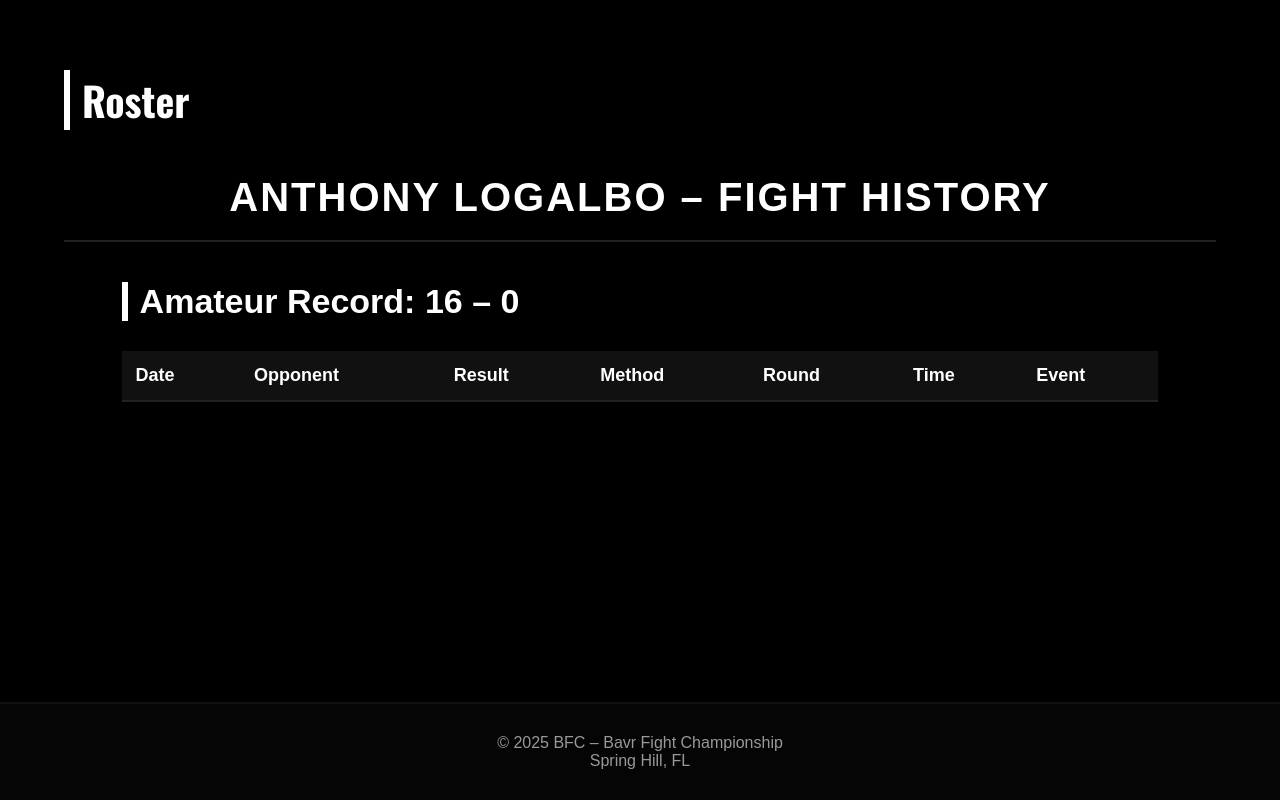
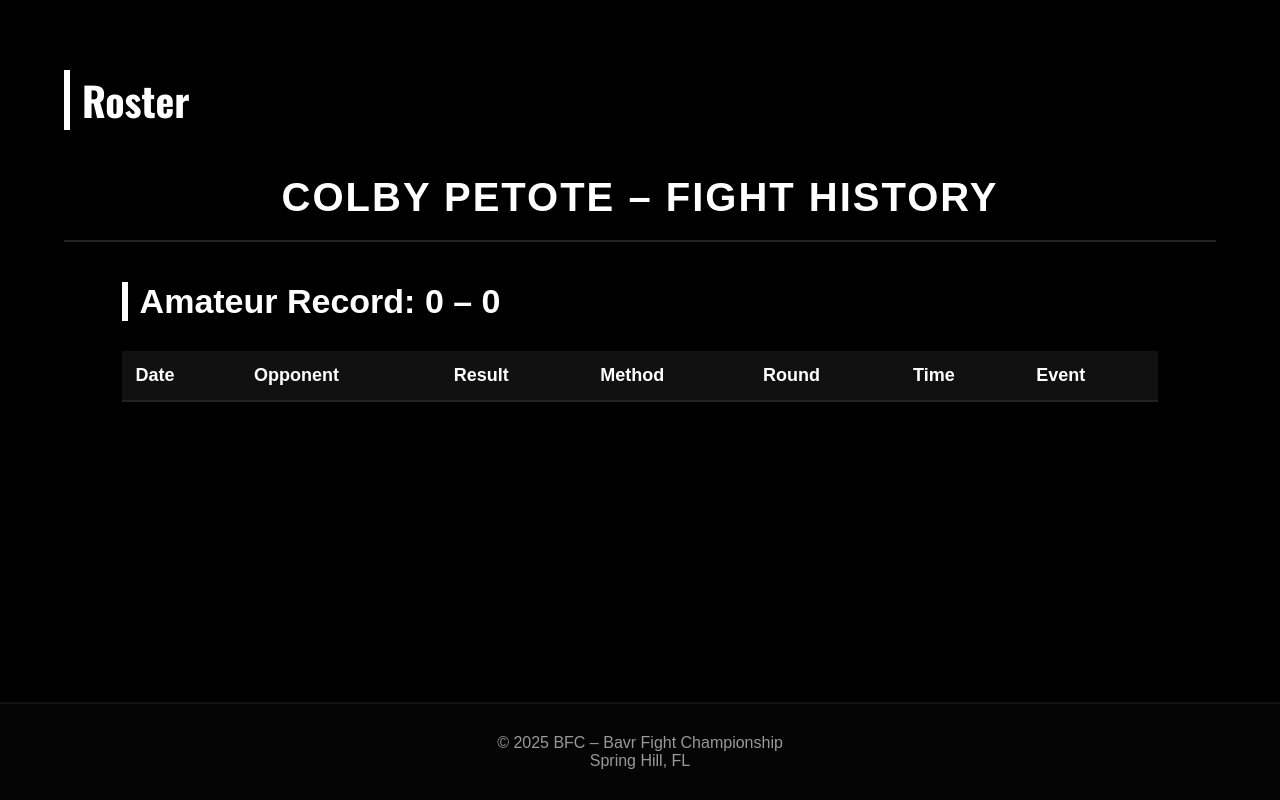
Before and after one commit to tiktoksklf/BFC, a plain HTML site: page ColbyPetote.html in a window 1280 px wide. Shown: the part 737-1537 px from the top of the page. Drawn offline with nearby package versions, Linux system fonts and the light colour scheme.

Commit message:
Update ColbyPetote.html

```diff
--- a/ColbyPetote.html
+++ b/ColbyPetote.html
@@ -320,7 +320,7 @@ footer p {
 
 
 <meta charset="UTF-8">
-<title>Fight History – Anthony Logalbo</title>
+<title>Fight History – Colby Petote </title>
 <meta name="viewport" content="width=device-width, initial-scale=1.0">
 
 <style>
@@ -407,11 +407,11 @@ footer p {
 
 
 <header>
-    <h1>Anthony Logalbo – Fight History</h1>
+    <h1>Colby Petote – Fight History</h1>
 </header>
 
 <div class="container">
-    <h2 class="title">Amateur Record: 16 – 0</h2>
+    <h2 class="title">Amateur Record: 0 – 0</h2>
 
     <table>
         <thead>
```
